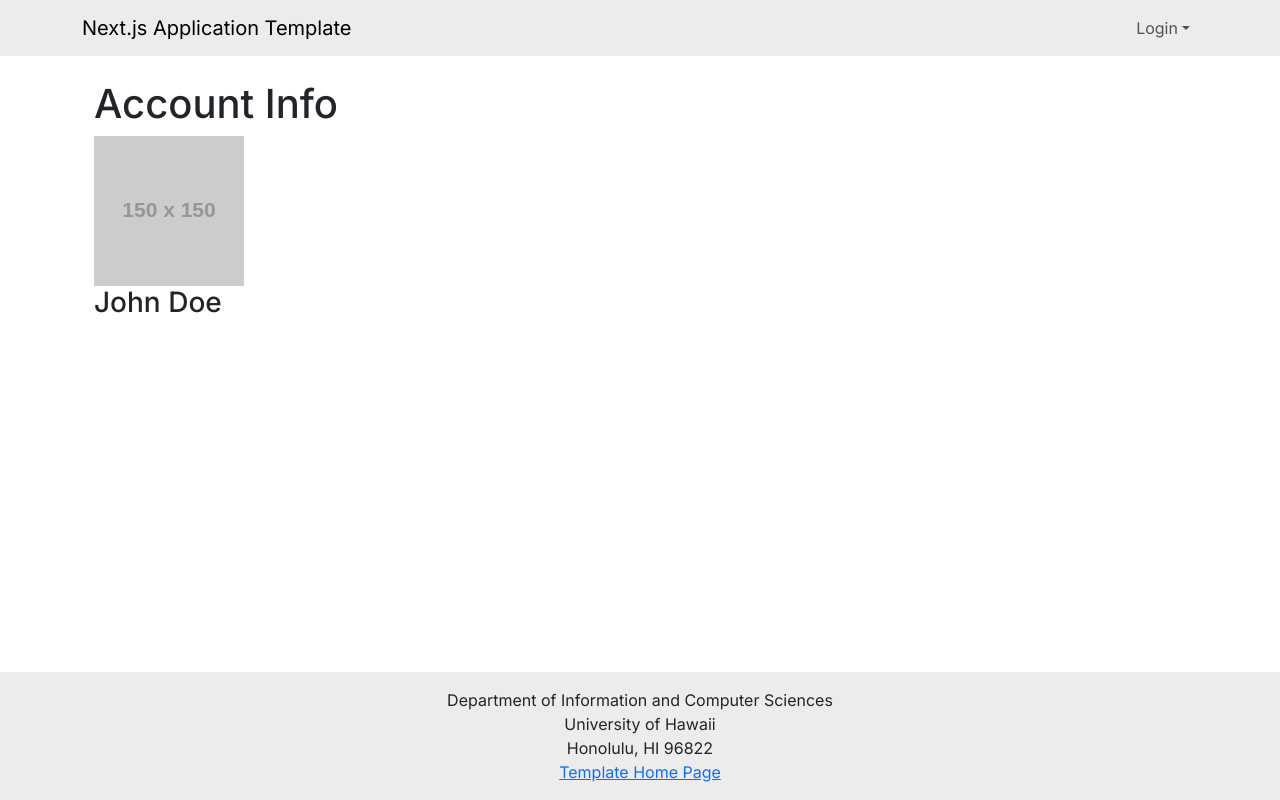
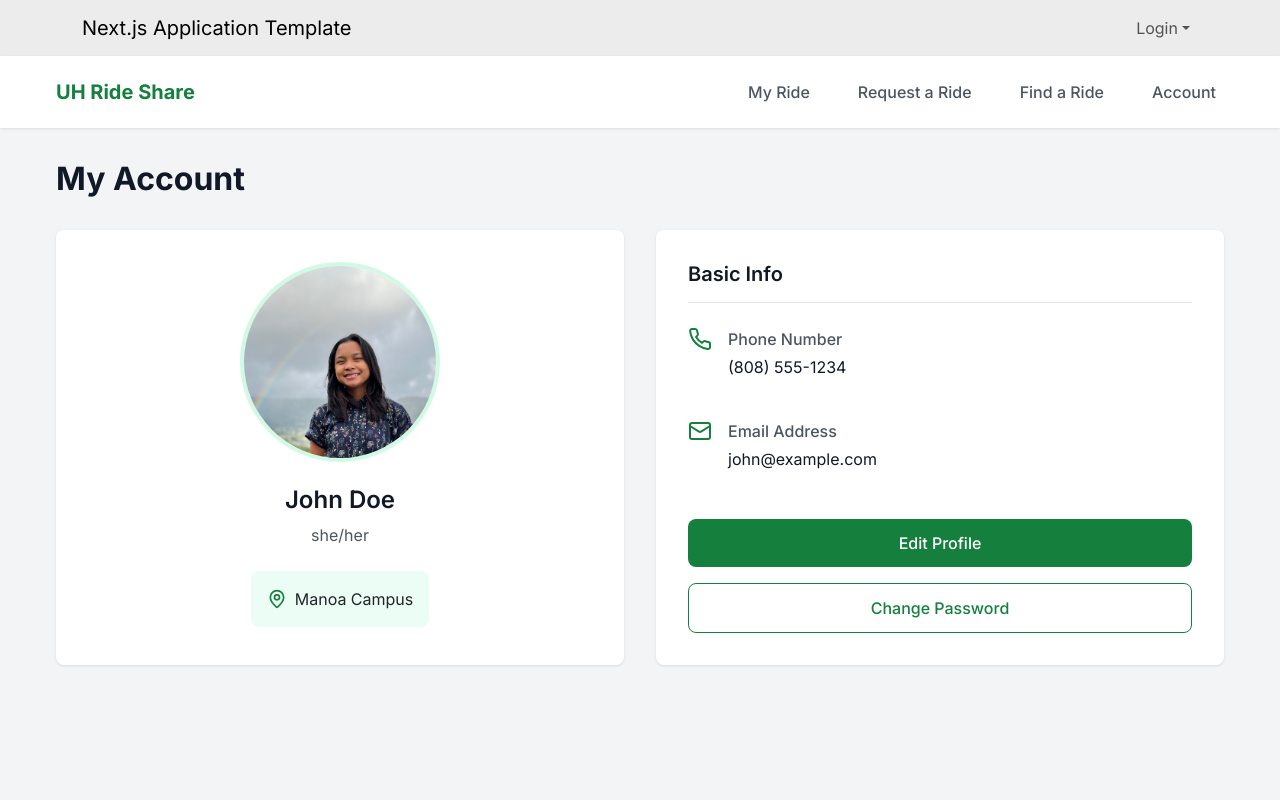
Before and after one commit to UH-Uber/UH-Uber-SourceCode, a Next.js app: page /profile in a window 1280 px wide. Shown: the top 800 px of the page. Built offline with nearby package versions, Linux system fonts and the light colour scheme; no server answers.

Commit message:
Created profile page layout

```diff
--- /dev/null
+++ b/src/app/profile/ProfilePage.module.css
@@ -0,0 +1,206 @@
+/* Base layout */
+.pageWrapper {
+  min-height: 100vh;
+  background-color: #f3f4f6;
+}
+
+/* Navigation styles */
+.navigation {
+  background-color: white;
+  padding: 1rem 0;
+  box-shadow: 0 1px 3px rgba(0, 0, 0, 0.1);
+  position: sticky;
+  top: 0;
+  z-index: 10;
+}
+
+.container {
+  max-width: 1200px;
+  margin: 0 auto;
+  padding: 0 1rem;
+}
+
+.navContent {
+  display: flex;
+  justify-content: space-between;
+  align-items: center;
+}
+
+.logo {
+  font-size: 1.25rem;
+  font-weight: bold;
+  color: #15803d;
+}
+
+.navLinks {
+  display: flex;
+  gap: 2rem;
+  align-items: center;
+}
+
+.navLinks a {
+  color: #4b5563;
+  text-decoration: none;
+  transition: color 0.3s ease;
+  font-weight: 500;
+  padding: 0.5rem;
+}
+
+.navLinks a:hover {
+  color: #15803d;
+}
+
+/* Main content */
+.mainContent {
+  padding: 2rem 0;
+}
+
+.pageTitle {
+  font-size: 2rem;
+  font-weight: bold;
+  color: #111827;
+  margin-bottom: 2rem;
+}
+
+/* Profile grid layout */
+.profileGrid {
+  display: grid;
+  grid-template-columns: repeat(2, 1fr);
+  gap: 2rem;
+}
+
+/* Profile and contact cards */
+.profileCard, .contactCard {
+  background-color: white;
+  border-radius: 0.5rem;
+  padding: 2rem;
+  box-shadow: 0 1px 3px rgba(0, 0, 0, 0.1);
+}
+
+.profileCard {
+  text-align: center;
+}
+
+/* Profile image */
+.profileImageWrapper {
+  margin-bottom: 1.5rem;
+}
+
+.profileImage {
+  border-radius: 50%;
+  border: 4px solid #d1fae5;
+}
+
+/* Profile information */
+.profileName {
+  font-size: 1.5rem;
+  font-weight: 600;
+  color: #111827;
+  margin-bottom: 0.5rem;
+}
+
+.profileEmail {
+  color: #4b5563;
+  margin-bottom: 1.5rem;
+}
+
+/* Info box styles */
+.infoBox {
+  background-color: #ecfdf5;
+  border-radius: 0.5rem;
+  padding: 1rem;
+  display: inline-block;
+}
+
+.infoRow {
+  display: flex;
+  align-items: center;
+  gap: 0.5rem;
+  margin-bottom: 0.5rem;
+}
+
+.infoRow:last-child {
+  margin-bottom: 0;
+}
+
+.icon {
+  color: #15803d;
+}
+
+/* Contact information */
+.contactTitle {
+  font-size: 1.25rem;
+  font-weight: 600;
+  color: #111827;
+  padding-bottom: 1rem;
+  border-bottom: 1px solid #e5e7eb;
+  margin-bottom: 1.5rem;
+}
+
+.contactRow {
+  display: flex;
+  align-items: flex-start;
+  gap: 1rem;
+  margin-bottom: 1.5rem;
+}
+
+.contactDetail label {
+  font-weight: 500;
+  color: #4b5563;
+  margin-bottom: 0.25rem;
+  display: block;
+}
+
+.contactDetail p {
+  color: #111827;
+}
+
+/* Button styles */
+.buttonGroup {
+  margin-top: 2rem;
+  display: flex;
+  flex-direction: column;
+  gap: 1rem;
+}
+
+.primaryButton, .secondaryButton {
+  width: 100%;
+  padding: 0.75rem;
+  border-radius: 0.5rem;
+  font-weight: 500;
+  cursor: pointer;
+  transition: all 0.3s ease;
+}
+
+.primaryButton {
+  background-color: #15803d;
+  color: white;
+  border: none;
+}
+
+.primaryButton:hover {
+  background-color: #166534;
+}
+
+.secondaryButton {
+  background-color: white;
+  color: #15803d;
+  border: 1px solid #15803d;
+}
+
+.secondaryButton:hover {
+  background-color: #f0fdf4;
+}
+
+/* Responsive design */
+@media (max-width: 768px) {
+  .profileGrid {
+    grid-template-columns: 1fr;
+  }
+}
+
+.profilePronouns {
+  color: #4b5563;
+  font-size: 1rem;
+  margin-bottom: 1.5rem;
+}
--- a/src/app/profile/page.tsx
+++ b/src/app/profile/page.tsx
@@ -1,19 +1,100 @@
-import { ProfileHeader } from '@/components/profile/ProfileHeader'
-import { ProfileDetails } from '@/components/profile/ProfileDetails'
-import { ProfileEditForm } from '@/components/profile/ProfileEditForm'
+import React from 'react';
+import Image from 'next/image';
+import Link from 'next/link';
+import { Phone, Mail, User, MapPin } from 'lucide-react';
+import styles from './ProfilePage.module.css';
 
 export default function ProfilePage() {
-  // Placeholder user data
   const user = {
     name: 'John Doe',
     email: 'john@example.com',
-    image: 'https://via.placeholder.com/150',
+    phone: '(808) 555-1234',
+    image: '/photosample.jpeg',
+    campusLocation: 'Manoa Campus',
+    pronouns: 'she/her',
   }
 
   return (
-    <div className="container mx-auto p-4">
-        <h1>Account Info</h1>
-      <ProfileHeader user={user} />
+    <div className={styles.pageWrapper}>
+      {/* Navigation */}
+      <nav className={styles.navigation}>
+        <div className={styles.container}>
+          <div className={styles.navContent}>
+            <div className={styles.logo}>
+              <span>UH Ride Share</span>
+            </div>
+            <div className={styles.navLinks}>
+              <Link href="">My Ride</Link>
+              <Link href="">Request a Ride</Link>
+              <Link href="">Find a Ride</Link>
+              <Link href="">Account</Link>
+
+            </div>
+          </div>
+        </div>
+      </nav>
+
+      {/* Main Content */}
+      <main className={styles.mainContent}>
+        <div className={styles.container}>
+          <h1 className={styles.pageTitle}>My Account</h1>
+
+          <div className={styles.profileGrid}>
+            {/* Left Column - Profile Overview */}
+            <div className={styles.profileCard}>
+              <div className={styles.profileImageWrapper}>
+                <Image
+                  src={user.image}
+                  alt={`${user.name}'s profile`}
+                  width={200}
+                  height={200}
+                  className={styles.profileImage}
+                />
+              </div>
+              <h2 className={styles.profileName}>{user.name}</h2>
+              <p className={styles.profilePronouns}>{user.pronouns}</p>
+              <div className={styles.infoBox}>
+                <div className={styles.infoRow}>
+                  <MapPin className={styles.icon} size={20} />
+                  <span>{user.campusLocation}</span>
+                </div>
+              </div>
+            </div>
+
+            {/* Right Column - Contact Details */}
+            <div className={styles.contactCard}>
+              <h3 className={styles.contactTitle}>Basic Info</h3>
+
+              <div className={styles.contactInfo}>
+                <div className={styles.contactRow}>
+                  <Phone className={styles.icon} />
+                  <div className={styles.contactDetail}>
+                    <label>Phone Number</label>
+                    <p>{user.phone}</p>
+                  </div>
+                </div>
+
+                <div className={styles.contactRow}>
+                  <Mail className={styles.icon} />
+                  <div className={styles.contactDetail}>
+                    <label>Email Address</label>
+                    <p>{user.email}</p>
+                  </div>
+                </div>
+              </div>
+
+              <div className={styles.buttonGroup}>
+                <button className={styles.primaryButton}>
+                  Edit Profile
+                </button>
+                <button className={styles.secondaryButton}>
+                  Change Password
+                </button>
+              </div>
+            </div>
+          </div>
+        </div>
+      </main>
     </div>
-  )
+  );
 }
--- a/src/components/profile/ProfileHeader.tsx
+++ b/src/components/profile/ProfileHeader.tsx
@@ -1,4 +1,4 @@
-// components/profile/ProfileHeader.tsx
+import styles from './ProfilePage.module.css';
 interface ProfileHeaderProps {
     user: {
       name: string
@@ -16,7 +16,7 @@ interface ProfileHeaderProps {
             className="w-16 h-16 rounded-full mr-4"
           />
         )}
-        <h3 className="text-2xl font-bold">{user.name}</h3>
+        <h3 className="text-2xl font-bold text-red-500">{user.name}</h3>
       </div>
     )
   }
```
Also changed, not shown: src/components/profile/ProfileBody.tsx (added, +52 -0 lines), src/components/profile/ProfileDetails.tsx (+11 -10 lines), public/photosample.jpeg (added).
